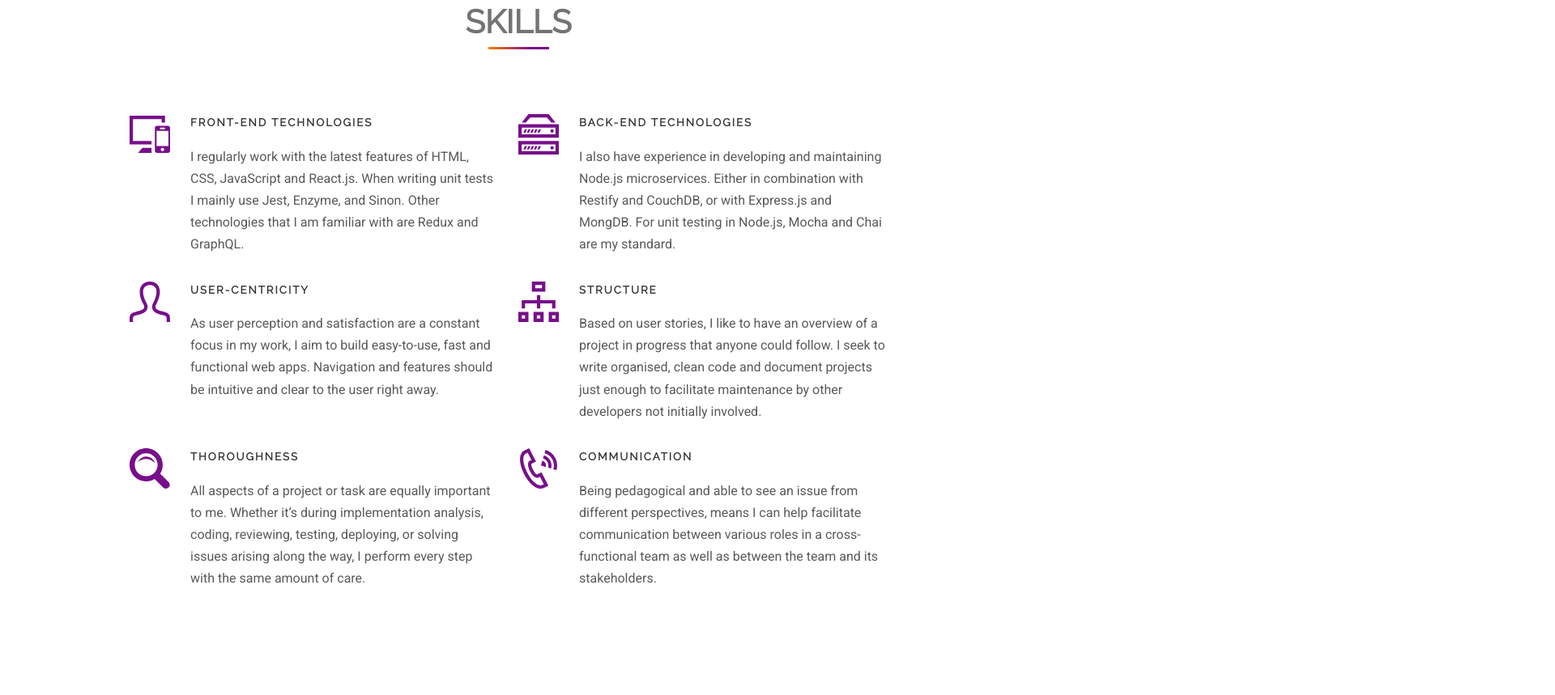
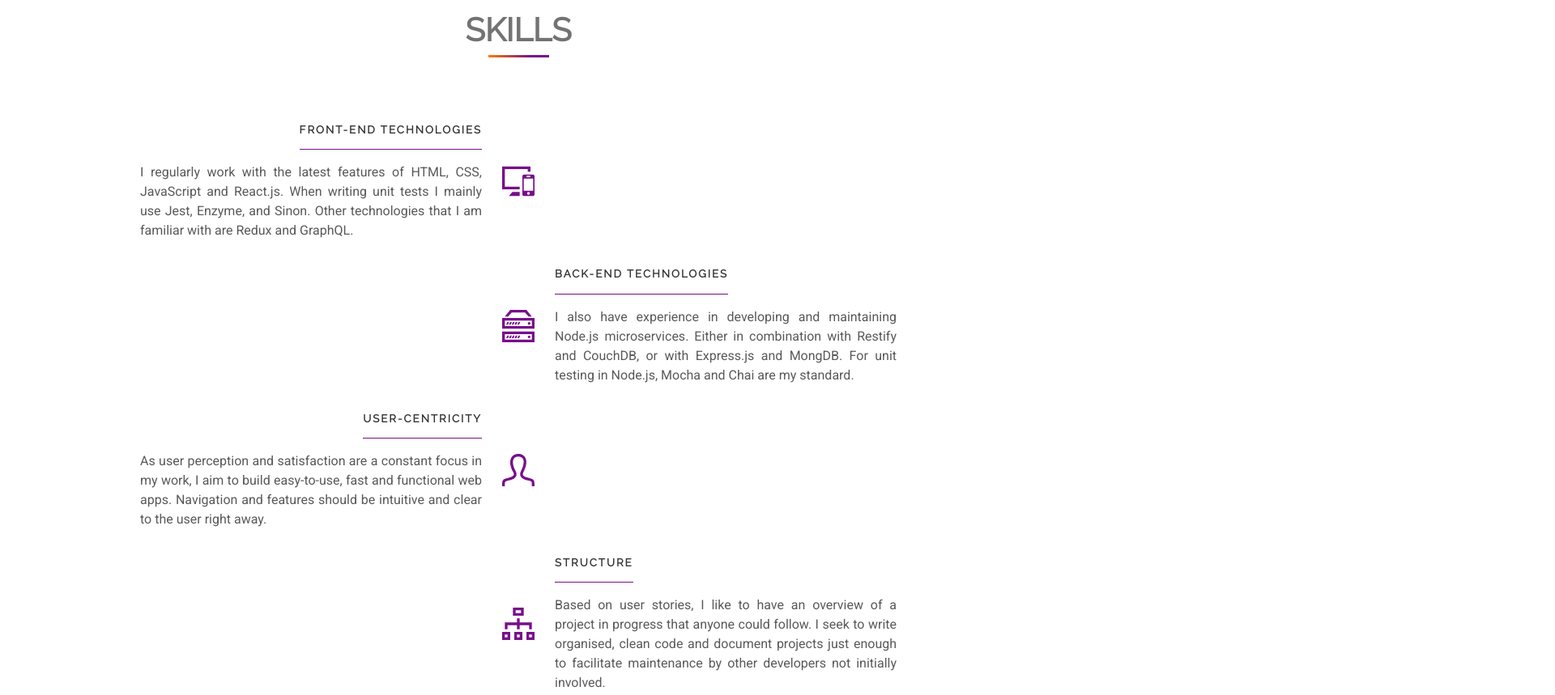
Before and after one commit to vocado78/vocado78.github.io, a plain HTML site: page index.html in a window 1280 px wide. Shown: the part 1805-2664 px from the top of the page at 81% size, 1920 px wide, since content can reach past the window. Drawn offline with Linux system fonts and the light colour scheme.

Commit message:
updates skills section layout and half fixes overflow issue

```diff
--- a/styles.css
+++ b/styles.css
@@ -172,8 +172,8 @@ h1, h2, h3, h5 {
   display: none;
 }
 
-.about-wrapper h5 {
-  display: inline;
+.about-wrapper h5, .skills-wrapper h5 {
+  display: inline-block;
   text-transform: uppercase;
   letter-spacing: 0.15em;
   color: #333333;
@@ -183,7 +183,7 @@ h1, h2, h3, h5 {
 }
 
 .about-wrapper p {
-  line-height: 1.7;
+  line-height: 1.5;
   text-align: justify;
 }
 
@@ -215,7 +215,7 @@ h1, h2, h3, h5 {
   -webkit-box-align: start;
     -ms-flex-align: start;
       align-items: flex-start;
-  line-height: 1.7;
+  line-height: 1.5;
   margin-bottom: 32px;
 }
 
@@ -226,17 +226,13 @@ h1, h2, h3, h5 {
   padding: 0 25px;
 }
 
-.skills-item h5, .social h4 {
-  text-transform: uppercase;
-  letter-spacing: 0.15em;
-  margin-bottom: 16px;
-  color: #333333;
-  font-weight: bold;
+.skills-item p {
+  margin-top: 1em;
 }
 
 .skills-icon {
-  width: 50px;
-  height: 50px;
+  width: 40px;
+  height: 40px;
 }
 
 /* --------------------
@@ -531,6 +527,9 @@ footer div p:first-of-type {
   .banner-text p {
     margin-left: 24px;
   }
+  .skills-wrapper {
+    overflow-x: hidden;
+  }
   .skills-item {
     transform: translateX(100vw);
   }
@@ -599,13 +598,13 @@ footer div p:first-of-type {
     width: 300px;
     height: 300px;
     border-radius: 50%;
-    margin: 1em 0 1em 1em;
+    margin: 2em 0 2em 2em;
     shape-outside: circle(50%);
   }
   .column2 img {
     float: left;
     clear: left;
-    margin: 1em 1em 1em 0;
+    margin: 2em 2em 2em 0;
   }
   .column1 p, .column1 h5 {
     margin-right: 182px;
@@ -617,22 +616,27 @@ footer div p:first-of-type {
     margin-left: -300px;
   }
   .skills-wrapper {
-    -webkit-box-orient: horizontal;
-    -webkit-box-direction: normal;
-        -ms-flex-direction: row;
-            flex-direction: row;
-    -webkit-box-pack: justify;
-        -ms-flex-pack: justify;
-            justify-content: space-between;
-    -ms-flex-wrap: wrap;
-        flex-wrap: wrap;
+    max-width: 1024px;
   }
   .skills-item {
-    -webkit-box-flex: 1;
-        -ms-flex: 1 1 350px;
-            flex: 1 1 350px;
+    flex-direction: row-reverse;
+    width: 50%;
+    text-align: justify;
+    margin-left: 20px;
+  }
+  .skills-item-content {
+    display: flex;
+    flex-direction: column;
+    align-items: flex-end;
+  }
+  .skills-item:nth-child(2n) .skills-item-content {
+    align-items: flex-start;
   }
   .skills-item:nth-child(2n) {
-    animation-delay: 1s;
+    flex-direction: row;
+    margin-left: calc(50% - 20px);
+  }
+  .skills-icon {
+    align-self: center;
   }
 }
```
Also changed, not shown: index.html (+0 -3 lines).
